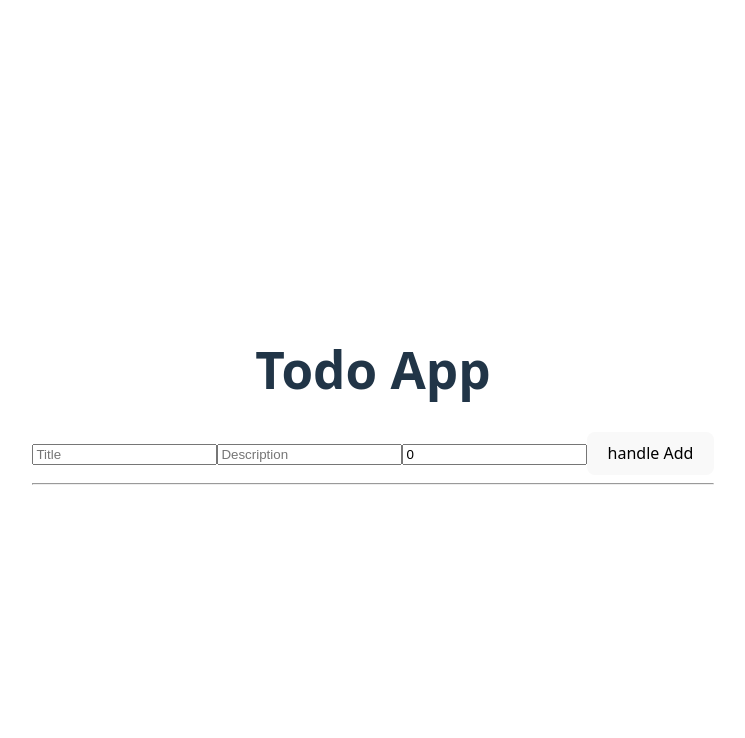
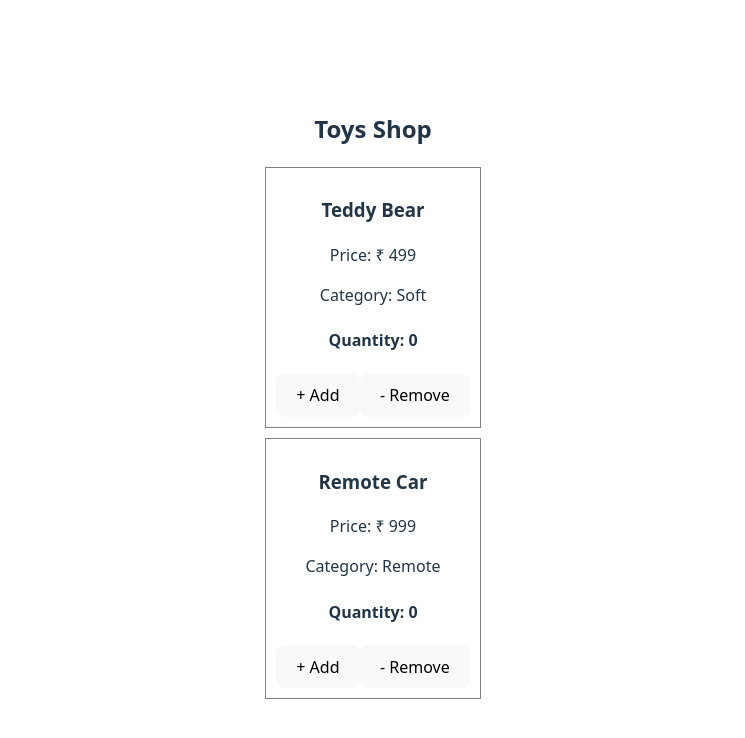
Before and after one commit to Milind-dev/Diff_Projects, a React (Vite) app in the folder my-app/: page / in a window 1280 px wide. Shown: the top 738 px of the page, without its empty margins (267-1012 px from the left). Built offline with nearby package versions, Linux system fonts and the light colour scheme.

Commit message:
toystore

```diff
--- a/my-app/src/App.tsx
+++ b/my-app/src/App.tsx
@@ -1,17 +1,16 @@
-
-import './App.css'
-import AddTodo from './Pages/AddTodo';
+import "./App.css";
+import ToysShop from "./Pages/ToysShop";
+// import AddTodo from "./Pages/AddTodo";
 // import Counters from './Pages/Counters';
 
 function App() {
-
-
   return (
     <>
       {/* <Counters /> */}
-      <AddTodo />
+      {/* <AddTodo /> */}
+      <ToysShop />
     </>
   );
 }
 
-export default App
+export default App;
--- /dev/null
+++ b/my-app/src/Pages/ToysShop.tsx
@@ -0,0 +1,138 @@
+import { useState } from "react";
+import ProductCart from "../components/ProductCart";
+import { toys } from "../data/toys";
+
+export default function ToysShop() {
+  // Cart structure:
+  // { productId: quantity }
+  // Example: { 1: 2, 2: 1 }
+
+  const [toyCart, setToyCarts] = useState<Record<number, number>>({});
+
+  // ➕ Add product to cart
+  const handleAdd = (id: number): void => {
+    setToyCarts((prev) => ({
+      ...prev, // copy previous cart
+      [id]: (prev[id] || 0) + 1, // increase quantity or start with 1
+    }));
+  };
+
+  // ➖ Remove product from cart
+  const handleRemove = (id: number): void => {
+    setToyCarts((prev) => {
+      const updated = { ...prev }; // copy previous cart
+
+      if (updated[id] > 1) {
+        updated[id] -= 1; // decrease quantity
+      } else {
+        delete updated[id]; // remove key if quantity = 1
+      }
+
+      return updated;
+    });
+  };
+
+  return (
+    <div>
+      <h2>Toys Shop</h2>
+
+      {/* Mapping toys */}
+      <div>
+        {toys.map((toy) => (
+          <ProductCart
+            key={toy.id} // ✅ IMPORTANT (React needs this)
+            product={toy}
+            quantity={toyCart[toy.id] ?? 0} // show 0 if not in cart
+            onAdd={handleAdd}
+            onRemove={handleRemove}
+          />
+        ))}
+      </div>
+    </div>
+  );
+}
+
+/* import React, { useState } from "react";
+import ProductCart from "../components/ProductCart";
+import { toys } from "../data/toys";
+
+export default function ToysShop() {
+  //   const [toyCarts, setToyCarts] = useState([]);
+  const [toyCart, setToyCarts] = useState<Record<number, number>>({});
+
+//     {
+//     {id:},
+//     {id:}
+//   }
+//   prev means {id:4} => [4] (prev[4] || 0) + 1
+
+  const handleAdd = (id: number): void => {
+    setToyCarts((prev) => ({
+      ...prev,
+      [id]: (prev[id] || 0) + 1,
+    }));
+  };
+  const handleRemove = (id: number): void => {
+    setToyCarts((prev) => {
+      const updated = { ...prev };
+      if (updated[id] > 1) {
+        updated[id] -= 1;
+      } else {
+        delete updated[id];
+      }
+      return updated;
+    });
+  };
+  return (
+    <div>
+      <div>ToysShop</div>
+      <div>
+        {toys.map((toy) => (
+          <ProductCart
+            key={toy.id}
+            onAdd={handleAdd}
+            onRemove={handleRemove}
+            quantity={toyCart[toy.id] || 0}
+            product={toy}
+          />
+        ))}
+      </div>
+    </div>
+  );
+}
+ */
+// toy = {
+//     id: 1,
+//     toyname: "Teddy Bear",
+//     price: 499,
+//     category: "Soft",
+//   },
+//   {
+//     id: 2,
+//     toyname: "Remote Car",
+//     price: 999,
+//     category: "Remote",
+//   },
+
+/* const [cart, setCart] = useState<Record<number, number>>({}); //Record<ProductId, quantity>
+const [cart, setCart] = useState<
+  { id: number; quantity: number }[]
+>([]);
+
+  const handleAdd = (id: number): void => {
+    setCart((prev) => ({
+      ...prev,
+      [id]: (prev[id] || 0) + 1
+    }));
+  };
+
+  const handleRemove = (id: number): void => {
+    setCart((prev) => {
+      const updated = { ...prev };
+
+      if (updated[id] > 1) {
+        updated[id] -= 1;
+      } else {
+        delete updated[id];
+      }
+ */
--- /dev/null
+++ b/my-app/src/components/ProductCart.tsx
@@ -0,0 +1,65 @@
+import type { toytype } from "../types/toytype";
+
+// Props type
+export interface Props {
+  product: toytype;
+  quantity: number;
+  onAdd: (id: number) => void;
+  onRemove: (id: number) => void;
+}
+
+export default function ProductCart({
+  product,
+  quantity,
+  onAdd,
+  onRemove,
+}: Props) {
+  return (
+    <div style={{ border: "1px solid gray", padding: "10px", margin: "10px" }}>
+      {/* Product Details */}
+      <h3>{product.toyname}</h3>
+      <p>Price: ₹ {product.price}</p>
+      <p>Category: {product.category}</p>
+
+      {/* Current Quantity */}
+      <h4>Quantity: {quantity}</h4>
+
+      {/* Buttons */}
+      <button onClick={() => onAdd(product.id)}>+ Add</button>
+      <button onClick={() => onRemove(product.id)}>- Remove</button>
+    </div>
+  );
+}
+
+/* import type { toytype } from "../types/toytype";
+
+export interface Props {
+  product: toytype;
+  quantity: number;
+  onAdd: (id: number) => void;
+  onRemove: (id: number) => void;
+}
+
+export default function ProductCart({
+  product,
+  quantity,
+  onAdd,
+  onRemove,
+}: Props) {
+  return (
+    <div>
+      <div>
+        <h1>ProductCart {quantity}</h1>
+        <h3>{product.toyname}</h3>
+        <p>Price: ₹ {product.price}</p>
+        <p>Category: {product.category}</p>
+        <h4>Quantity: {quantity}</h4>
+      </div>
+      <div>
+        <button onClick={() => onAdd(product.id)}>+ Add Cart</button>
+        <button onClick={() => onRemove(product.id)}>- Remove From Cart</button>
+      </div>
+    </div>
+  );
+}
+ */
--- /dev/null
+++ b/my-app/src/data/toys.ts
@@ -0,0 +1,16 @@
+import type { toytype } from "../types/toytype";
+
+export const toys: toytype[] = [
+  {
+    id: 1,
+    toyname: "Teddy Bear",
+    price: 499,
+    category: "Soft",
+  },
+  {
+    id: 2,
+    toyname: "Remote Car",
+    price: 999,
+    category: "Remote",
+  },
+];
--- /dev/null
+++ b/my-app/src/types/toytype.ts
@@ -0,0 +1,6 @@
+export interface toytype {
+  id: number;
+  toyname: string;
+  price: number;
+  category: string;
+}
```
